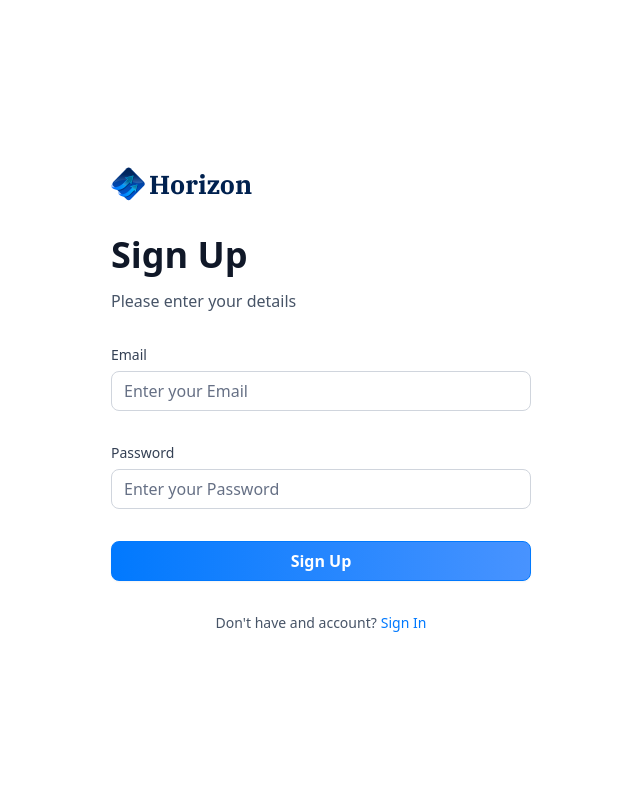
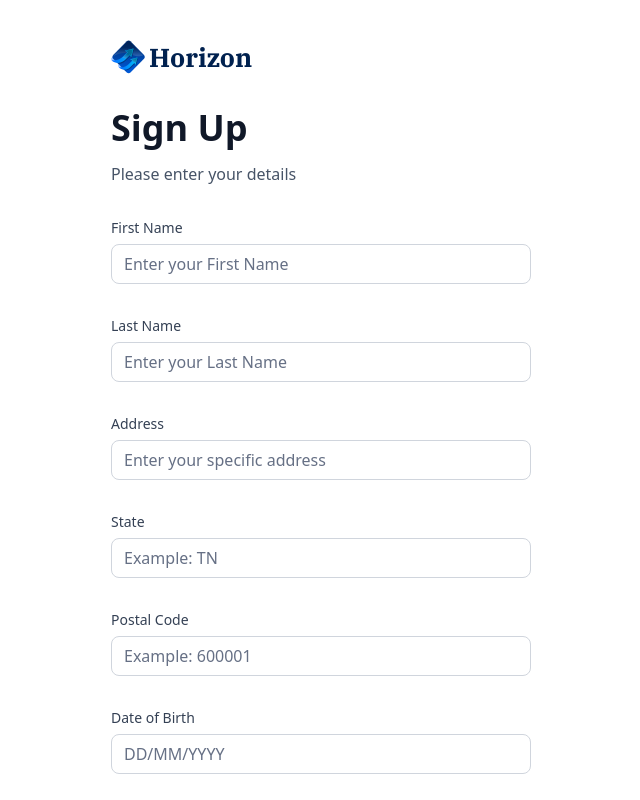
Before and after one commit to vikram10-6/Horizon, a Next.js app: page /sign-up in a window 1280 px wide. Shown: the top 800 px of the page, without its empty margins (319-959 px from the left). Built offline with nearby package versions, Linux system fonts and the light colour scheme.

Commit message:
Implement form(complete)

```diff
--- a/components/AuthForm.tsx
+++ b/components/AuthForm.tsx
@@ -18,22 +18,23 @@
 } from "@/components/ui/form";
 import { Input } from "@/components/ui/input";
 import CustomInput from "./CustomInput";
-import { authFormSchema } from "@/lib/utils";
+import {  authFormSchema } from "@/lib/utils";
 import { Loader2 } from "lucide-react";
 
 const AuthForm = ({ type }: { type: string }) => {
   const [user, setUser] = useState(null);
   const [isLoading, setIsLoading] = useState(false);
+  const formSchema = authFormSchema(type)
 
-  const form = useForm<z.infer<typeof authFormSchema>>({
-    resolver: zodResolver(authFormSchema),
+  const form = useForm<z.infer<typeof formSchema>>({
+    resolver: zodResolver(formSchema),
     defaultValues: {
       email: "",
       password: "",
     },
   });
 
-  function onSubmit(values: z.infer<typeof authFormSchema>) {
+  function onSubmit(values: z.infer<typeof formSchema>) {
     setIsLoading(true);
     console.log(values);
     setIsLoading(false);
@@ -71,6 +72,52 @@
         <>
           <Form {...form}>
             <form onSubmit={form.handleSubmit(onSubmit)} className="space-y-8">
+              {type === "sign-up" && (
+                <>
+                  <CustomInput
+                    control={form.control}
+                    name="firstName"
+                    label="First Name"
+                    placeholder="Enter your First Name"
+                  />
+                  <CustomInput
+                    control={form.control}
+                    name="lastName"
+                    label="Last Name"
+                    placeholder="Enter your Last Name"
+                  />
+                  <CustomInput
+                    control={form.control}
+                    name="address1"
+                    label="Address"
+                    placeholder="Enter your specific address"
+                  />
+                  <CustomInput
+                    control={form.control}
+                    name="state"
+                    label="State"
+                    placeholder="Example: TN"
+                  />
+                  <CustomInput
+                    control={form.control}
+                    name="postalCode"
+                    label="Postal Code"
+                    placeholder="Example: 600001"
+                  />
+                  <CustomInput
+                    control={form.control}
+                    name="dateOfBirth"
+                    label="Date of Birth"
+                    placeholder="DD/MM/YYYY"
+                  />
+                  <CustomInput
+                    control={form.control}
+                    name="ssn"
+                    label="SSN"
+                    placeholder="Example: 1234"
+                  />
+                </>
+              )}
               <CustomInput
                 control={form.control}
                 name="email"
--- a/components/CustomInput.tsx
+++ b/components/CustomInput.tsx
@@ -6,11 +6,11 @@
 import { z } from "zod";
 import { authFormSchema } from "@/lib/utils";
 
-// const formSchema = authFormSchema('sign-up')
+const formSchema = authFormSchema('sign-up')
 
 interface CustomInput {
-  control: Control<z.infer<typeof authFormSchema>>,
-  name: FieldPath<z.infer<typeof authFormSchema>>,
+  control: Control<z.infer<typeof formSchema>>,
+  name: FieldPath<z.infer<typeof formSchema>>,
   label: string,
   placeholder: string
 }
--- a/lib/utils.ts
+++ b/lib/utils.ts
@@ -195,16 +195,16 @@
   return date > twoDaysAgo ? "Processing" : "Success";
 };
 
-export const authFormSchema = z.object({
+export const authFormSchema =(type: string)=> z.object({
   // sign up
-  // firstName: type === 'sign-in' ? z.string().optional() : z.string().min(3),
-  // lastName: type === 'sign-in' ? z.string().optional() : z.string().min(3),
-  // address1: type === 'sign-in' ? z.string().optional() : z.string().max(50),
-  // city: type === 'sign-in' ? z.string().optional() : z.string().max(50),
-  // state: type === 'sign-in' ? z.string().optional() : z.string().min(2).max(2),
-  // postalCode: type === 'sign-in' ? z.string().optional() : z.string().min(3).max(6),
-  // dateOfBirth: type === 'sign-in' ? z.string().optional() : z.string().min(3),
-  // ssn: type === 'sign-in' ? z.string().optional() : z.string().min(3),
+  firstName: type === 'sign-in' ? z.string().optional() : z.string().min(3),
+  lastName: type === 'sign-in' ? z.string().optional() : z.string().min(3),
+  address1: type === 'sign-in' ? z.string().optional() : z.string().max(50),
+  city: type === 'sign-in' ? z.string().optional() : z.string().max(50),
+  state: type === 'sign-in' ? z.string().optional() : z.string().min(2).max(3),
+  postalCode: type === 'sign-in' ? z.string().optional() : z.string().min(3).max(6),
+  dateOfBirth: type === 'sign-in' ? z.string().optional() : z.string().min(3),
+  ssn: type === 'sign-in' ? z.string().optional() : z.string().min(3),
   // both
   email: z.string().email(),
   password: z.string().min(8),
```
